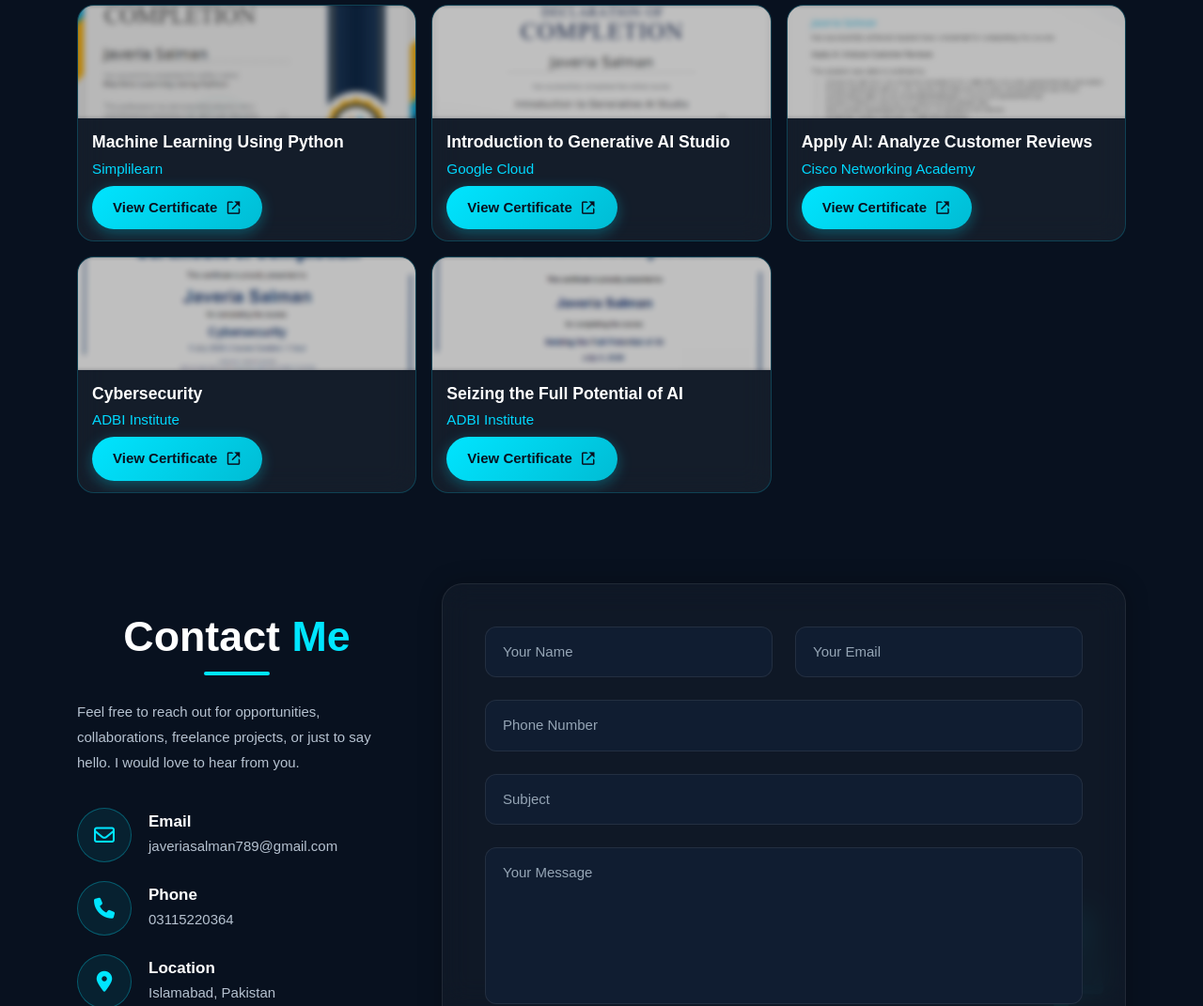
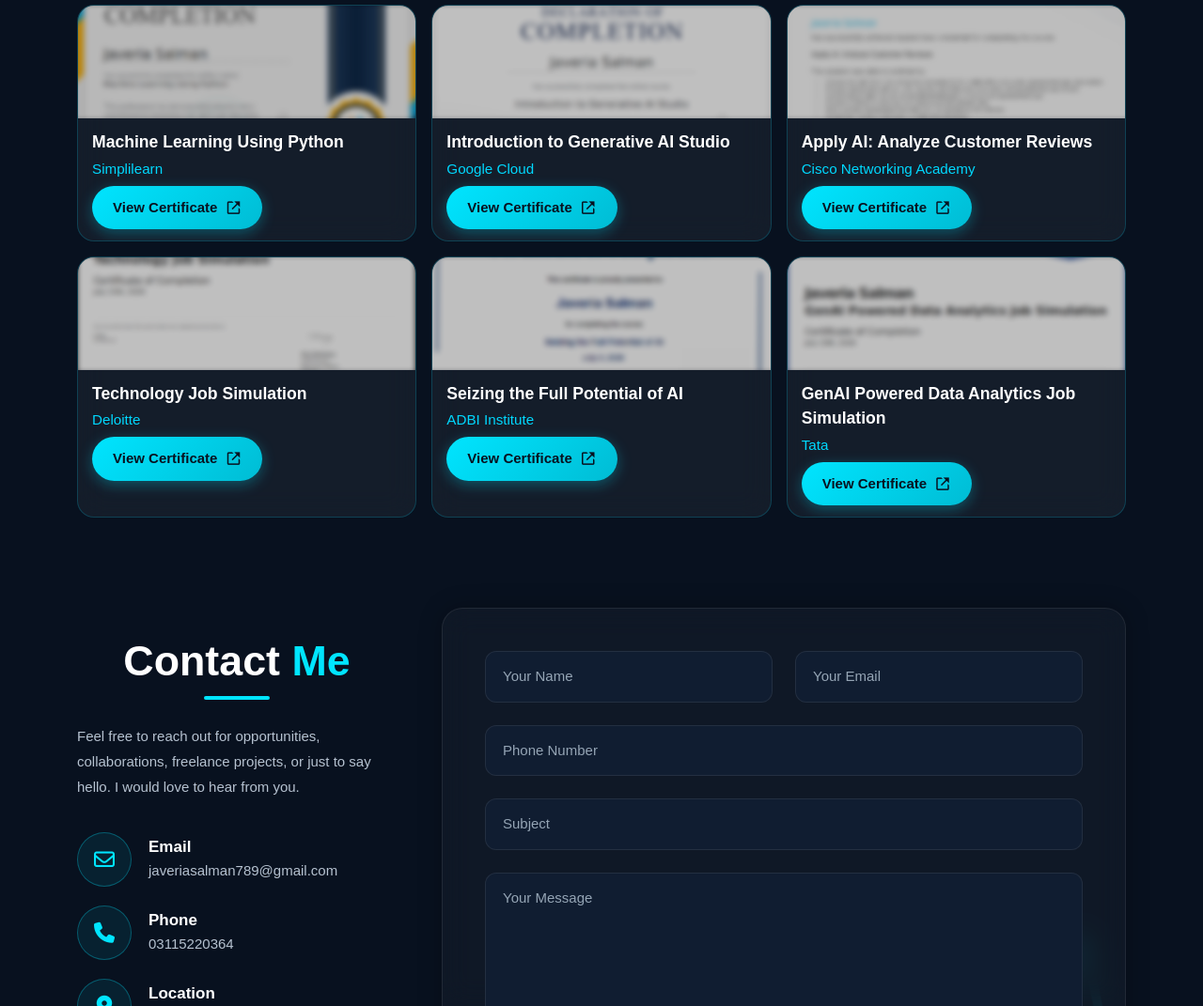
Before and after one commit to javeriasalman789-jpg/Portfolio-Website, a plain HTML site: page index.html in a window 1280 px wide. Shown: the part 3702-4773 px from the top of the page at 94% size. Drawn offline with nearby package versions, Linux system fonts and the light colour scheme; some packages are replaced by stand-ins of ours; a script that the page names is missing.

Commit message:
Updated personal portfolio website

```diff
--- a/index.html
+++ b/index.html
@@ -810,19 +810,19 @@
                     <div class="certificate-card">
 
                         <div class="certificate-img">
-                            <img src="images/ADBI cybersecurity certificate.png" class="img-fluid" alt="">
+                            <img src="images/Deloitte certificate.png" class="img-fluid" alt="">
                         </div>
 
                         <div class="certificate-content">
 
-                            <h5>Cybersecurity</h5>
+                            <h5>Technology Job Simulation</h5>
 
                             <p class="issuer">
-                                ADBI Institute
+                                Deloitte
                             </p>
 
                             <button class="certificate-btn"
-                                onclick="openCertificate('PDF Files/Cybersecurity ADBI Certificate.pdf')">
+                                onclick="openCertificate('PDF Files/Deloitte_completion_certificate.pdf')">
 
                                 View Certificate
                                 <i class='bx bx-link-external'></i>
@@ -855,6 +855,39 @@
 
                             <button class="certificate-btn"
                                 onclick="openCertificate('PDF Files/AI Certificate of Completion.pdf')">
+
+                                View Certificate
+                                <i class='bx bx-link-external'></i>
+
+                            </button>
+
+                        </div>
+
+                    </div>
+
+                </div>
+
+                <!-- Certificate 6 -->
+
+                <div class="col-lg-4 col-md-6">
+
+                    <div class="certificate-card">
+
+                        <div class="certificate-img">
+                            <img src="images/Tata certificate.png" class="img-fluid" alt="">
+                        </div>
+
+                        <div class="certificate-content">
+
+                            <h5>GenAI Powered Data Analytics Job
+                                Simulation</h5>
+
+                            <p class="issuer">
+                                Tata
+                            </p>
+
+                            <button class="certificate-btn"
+                                onclick="openCertificate('PDF Files/Job Simulation Completion Tata.pdf')">
 
                                 View Certificate
                                 <i class='bx bx-link-external'></i>
```
Also changed, not shown: images/Deloitte certificate.png (added), images/Tata certificate.png (added), 2 other files.
